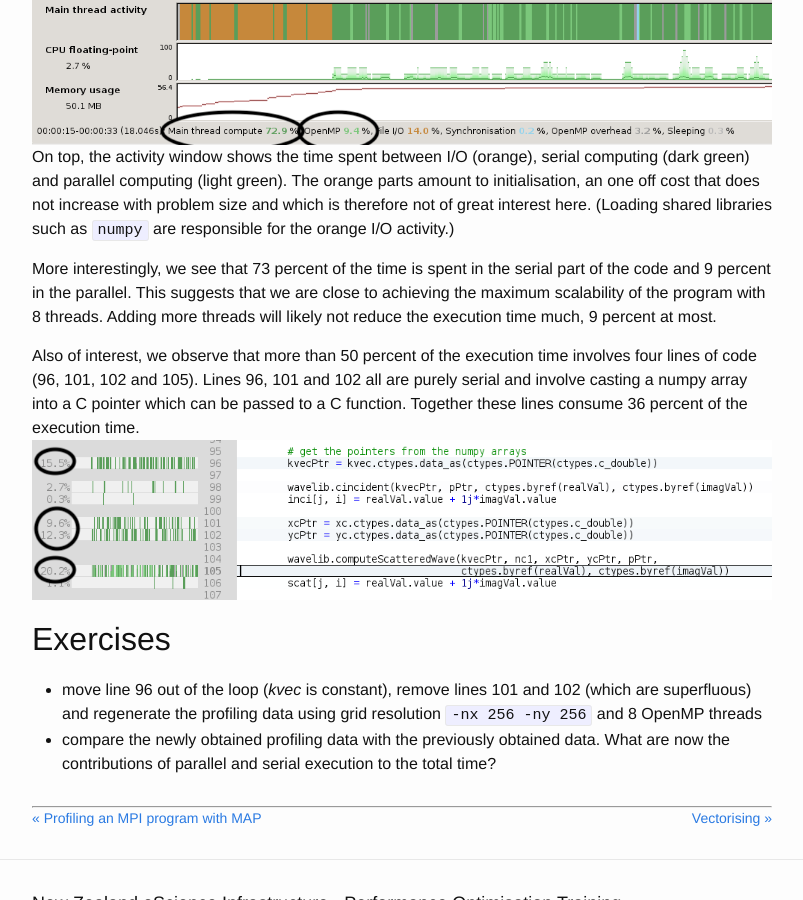
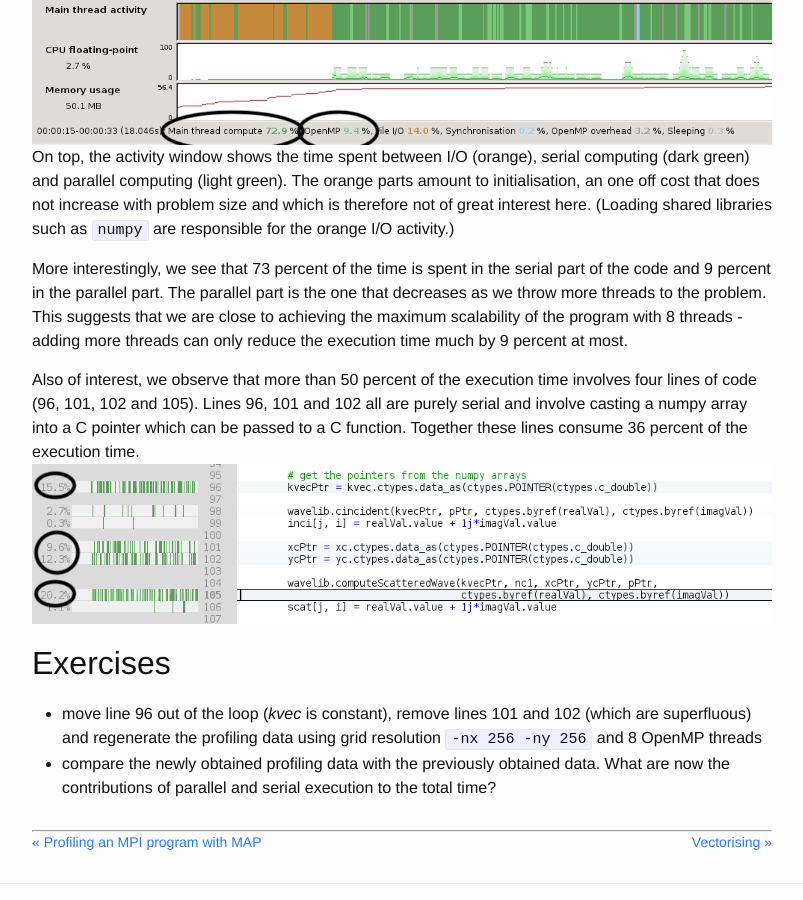
Before and after one commit to nesi/perf-training, a Jekyll site: the page built from _lessons/python-scatter/01c-profiling-openmp-map.md, in a window 1280 px wide and 900 px high, scrolled down 1535 px. Shown: the whole window, without its empty margins (238-1041 px from the left). Built offline with Jekyll 4.4.1, drawn with Linux system fonts in a browser that asks for light colours.

Commit message:
minor improvements

```diff
--- a/_lessons/python-scatter/01c-profiling-openmp-map.md
+++ b/_lessons/python-scatter/01c-profiling-openmp-map.md
@@ -48,7 +48,7 @@ Below is an example of a profiling data obtained by running `python scatter.py -
 [![top-window-map-8t-trace](images/map_8t_trace.png)](images/map_8t_trace.png)
 On top, the activity window shows the time spent between I/O (orange), serial computing (dark green) and parallel computing (light green). The orange parts amount to initialisation, an one off cost that does not increase with problem size and which is therefore not of great interest here. (Loading shared libraries such as `numpy` are responsible for the orange I/O activity.)
 
-More interestingly, we see that 73 percent of the time is spent in the serial part of the code and 9 percent in the parallel. This suggests that we are close to achieving the maximum scalability of the program with 8 threads. Adding more threads will likely not reduce the execution time much, 9 percent at most.
+More interestingly, we see that 73 percent of the time is spent in the serial part of the code and 9 percent in the parallel part. The parallel part is the one that decreases as we throw more threads to the problem. This suggests that we are close to achieving the maximum scalability of the program with 8 threads - adding more threads can only reduce the execution time much by 9 percent at most.
 
 Also of interest, we observe that more than 50 percent of the execution time involves four lines of code (96, 101, 102 and 105). Lines 96, 101 and 102 all are purely serial and involve casting a numpy array into a C pointer which can be passed to a C function. Together these lines consume 36 percent of the execution time.
 [![top-window-map-8t-percents](images/map_8t_percents.png)](images/map_8t_percents.png)
```
